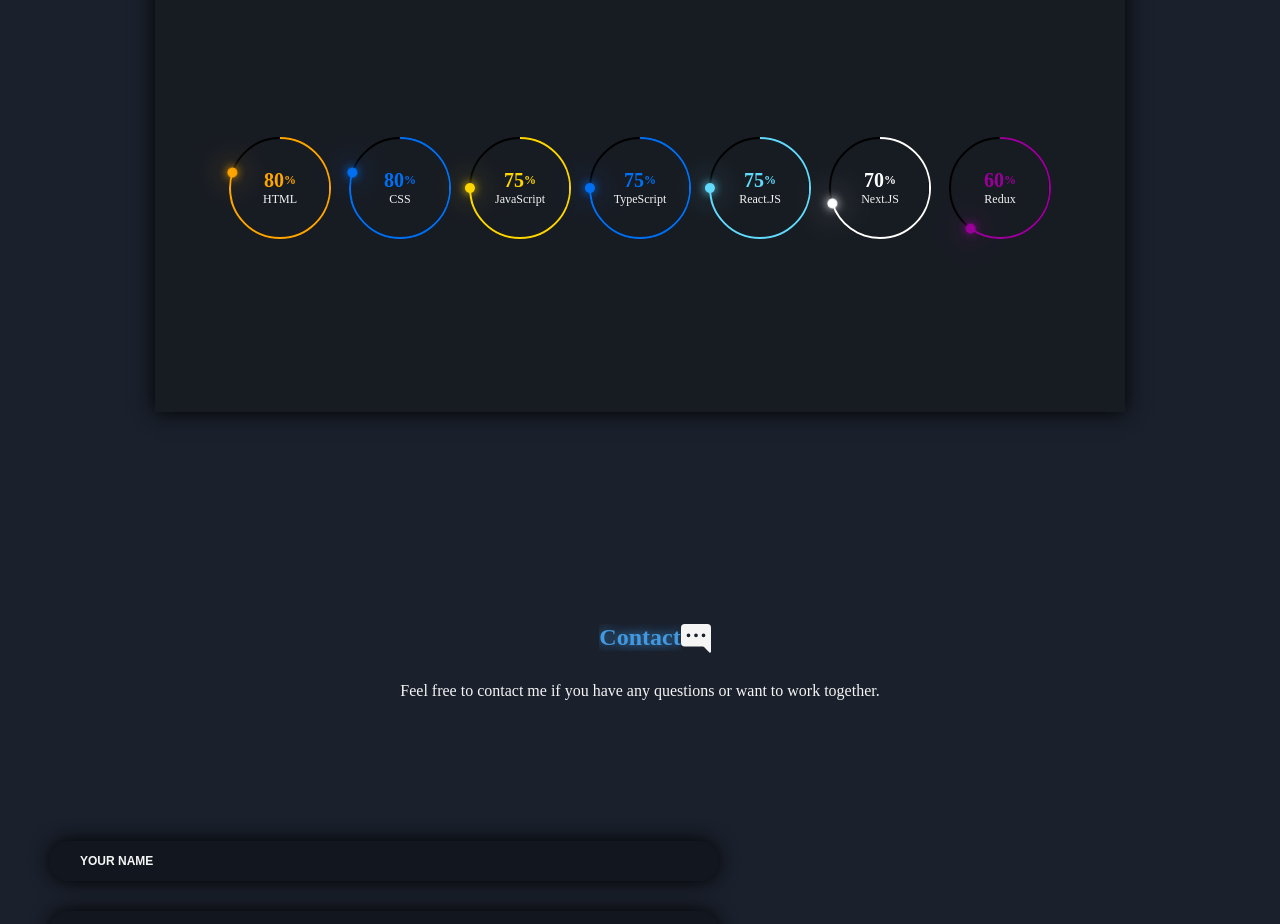
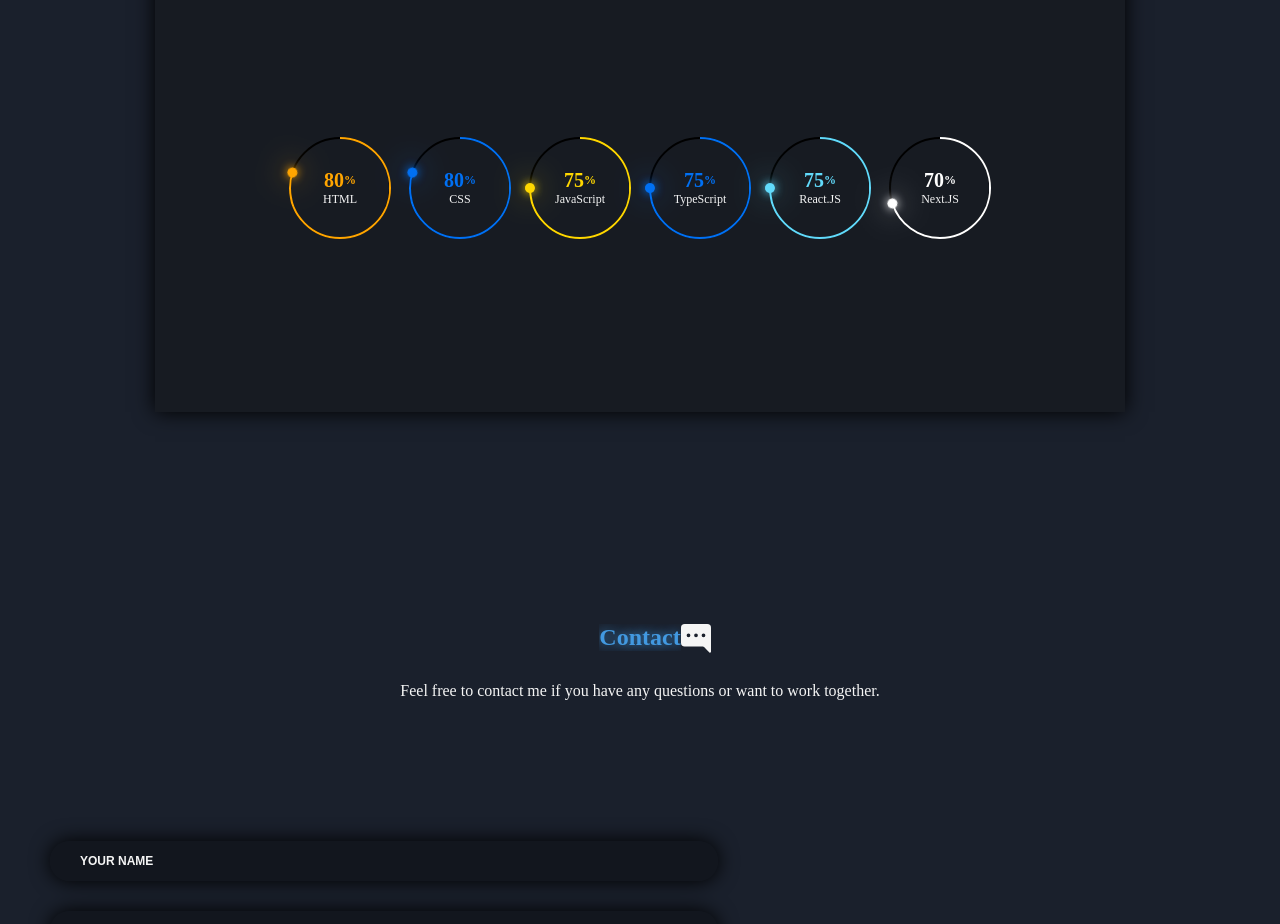
Before and after one commit to brunozampieri1985/bzdev-v3, a Next.js app: page / in a window 1280 px wide. Shown: the part 1940-2864 px from the top of the page. Built offline with nearby package versions, Linux system fonts and the light colour scheme; a web font is replaced by a local one.

Commit message:
fix: skill data

```diff
--- a/src/components/Skills/Skills.data.ts
+++ b/src/components/Skills/Skills.data.ts
@@ -36,10 +36,6 @@
         name: 'Next.JS',
         value: 70,
       },
-      {
-        name: 'Redux',
-        value: 60,
-      },
     ],
     others: [
       {
```
